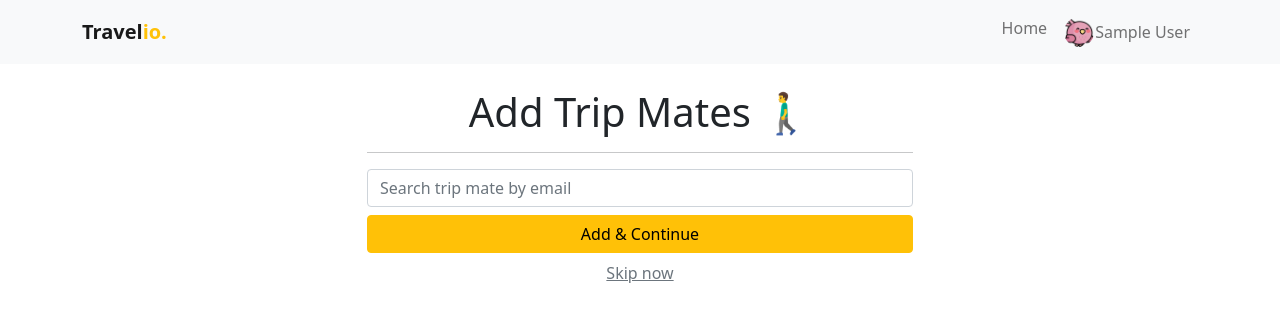
After one commit to madatbay/django-travel-companion, a Django app: page /trips/1/add-tripmates/ in a window 1280 px wide. The commit adds this page. Shown: the top 322 px of the page. Run offline with Django 3.2, Linux system fonts and the light colour scheme; the visitor is signed in with stand-in values (Sample User, id 1); data comes from the database, SQL or seed files in the repository; some libraries are stand-ins or nearby versions.

Commit message:
add tripmate

```diff
--- /dev/null
+++ b/travel/templates/travel/add_tripmates.html
@@ -0,0 +1,66 @@
+{% extends 'travel/base.html' %} {% load widget_tweaks %} {% block content %}
+<div class="col-md-6 col-12 mx-auto">
+  <h1 class="text-center">Add Trip Mates 🚶‍♂️</h1>
+  <hr />
+  <input
+    type="text"
+    class="form-control"
+    placeholder="Search trip mate by email"
+    aria-label="Trip mate email"
+    aria-describedby="button-add"
+    oninput="search(this)"
+  />
+  <div class="list-group mb-2" id="search-list">
+    {% for user in users %}
+    <button type="button" class="list-group-item list-group-item-action d-none search-item" onclick="add_user(this.innerText)">
+      {{user.email}}
+    </button>
+    {% endfor %}
+  </div>
+  <div id="selected-users" class="mb-2"></div>
+  <form method="post">
+    {% csrf_token %}
+    <input type="hidden" id="users" name="users" value="" />
+    <div class="d-grid">
+      <button class="btn btn-warning d-" type="submit">Add & Continue</button>
+    </div>
+  </form>
+  <a href="#" class="text-muted text-center d-block mt-2">Skip now</a>
+</div>
+<script>
+  const search = (input) => {
+    var xpath = `//button[contains(text(),'${input.value}')]`;
+    var matchingElement = document.evaluate(xpath, document, null, XPathResult.FIRST_ORDERED_NODE_TYPE, null).singleNodeValue;
+    if (matchingElement && matchingElement.classList.contains("d-none")) {
+      matchingElement.classList.remove("d-none");
+    }
+    if (!matchingElement) {
+      items = document.getElementsByClassName("search-item");
+      for (const item of items) {
+        if (!item.classList.contains("d-none")) {
+          item.classList.add("d-none");
+        }
+      }
+    }
+  };
+  const add_user = (email) => {
+    if (
+      !document
+        .getElementById("selected-users")
+        .innerHTML.includes(
+          `<span class="badge bg-secondary selected-user" onclick="remove_user(this)" style="cursor: pointer;">${email}</span>`
+        )
+    ) {
+      document.getElementById(
+        "selected-users"
+      ).innerHTML += `<span class="badge bg-secondary selected-user" onclick="remove_user(this)" style="cursor: pointer;">${email}</span>`;
+      document.getElementById("users").value += email + ",";
+    }
+  };
+
+  const remove_user = (obj) => {
+    document.getElementById("users").value = document.getElementById("users").value.replace(obj.innerText + ",", "");
+    obj.remove();
+  };
+</script>
+{% endblock content %}
--- a/travel/templates/travel/dashboard.html
+++ b/travel/templates/travel/dashboard.html
@@ -2,9 +2,10 @@
 
 {% block content %}
 <div class="d-flex align-items-center justify-content-between">
-<h1>All my Trips</h1>
-<a href="#" class="btn btn-outline-info">Add Trip</a>
+<h1>All Trips</h1>
+<a href="{% url 'travel:create_trip' %}" class="btn btn-outline-info">Add Trip</a>
 </div>
+{% if not trips %}<p class="text-muted text-center">You don't have any created event. Create one and start planning</p>{% endif %}
 <div class="row row-cols-1 row-cols-md-3 g-4 mt-0">
     {% for trip in trips %}
     <div class="col">
--- a/travel/urls.py
+++ b/travel/urls.py
@@ -5,4 +5,6 @@ app_name = "travel"
 
 urlpatterns = [
     path("", views.index, name="index"),
+    path("trips/create/", views.create_trip, name="create_trip"),
+    path("trips/<int:id>/add-tripmates/", views.add_trip_mates, name="add_trip_mates"),
 ]
--- a/travel/views.py
+++ b/travel/views.py
@@ -1,10 +1,42 @@
-from django.shortcuts import render
+import email
+from django.contrib.auth.decorators import login_required
+from django.shortcuts import redirect, render
+from user.models import User
+
+from .forms import TripForm
 from .models import Trip
+
 
 def index(request):
     if request.user.is_authenticated:
-        context = {
-            "trips": Trip.objects.filter(user=request.user)
-        }
-        return render(request, 'travel/dashboard.html', context)
-    return render(request, 'travel/home.html')
+        context = {"trips": Trip.objects.filter(user=request.user)}
+        return render(request, "travel/dashboard.html", context)
+    return render(request, "travel/home.html")
+
+
+@login_required
+def create_trip(request):
+    if request.method == "POST":
+        form = TripForm(request.POST)
+        if form.is_valid():
+            trip = form.save(commit=False)
+            trip.user = request.user
+            trip.save()
+            return redirect("travel:index")
+    else:
+        form = TripForm()
+    return render(request, "travel/create_trip.html", {"form": form})
+
+
+@login_required
+def add_trip_mates(request, id):
+    if request.method == "POST":
+        users = request.POST.get("users").split(",")
+        trip = Trip.objects.get(id=id)
+        for user in users:
+            if len(user):
+                trip.trip_mates.add(User.objects.get(email=user).id)
+    context = {
+        "users": User.objects.exclude(email=request.user.email)
+    }
+    return render(request, "travel/add_tripmates.html", context)
```
Also changed, not shown: travel/forms.py (added, +7 -0 lines), travel/templates/travel/create_trip.html (added, +50 -0 lines).
